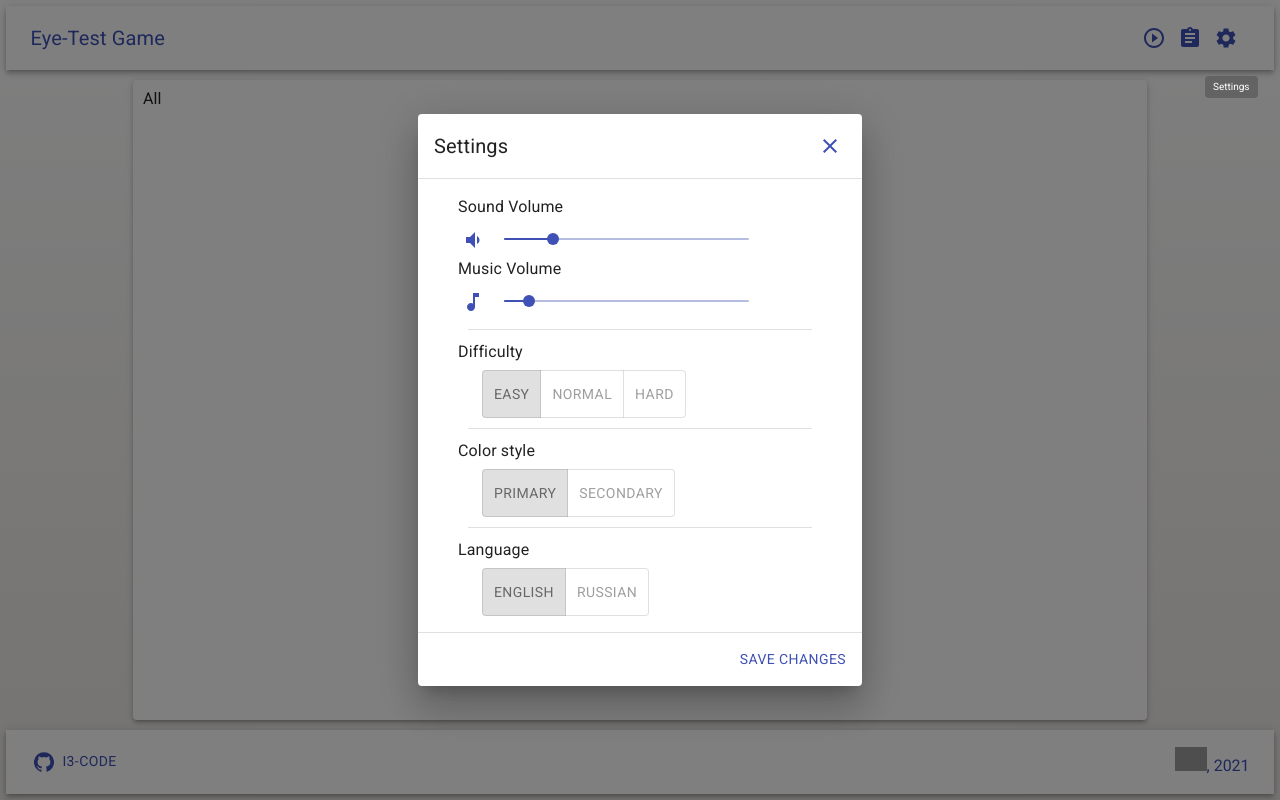
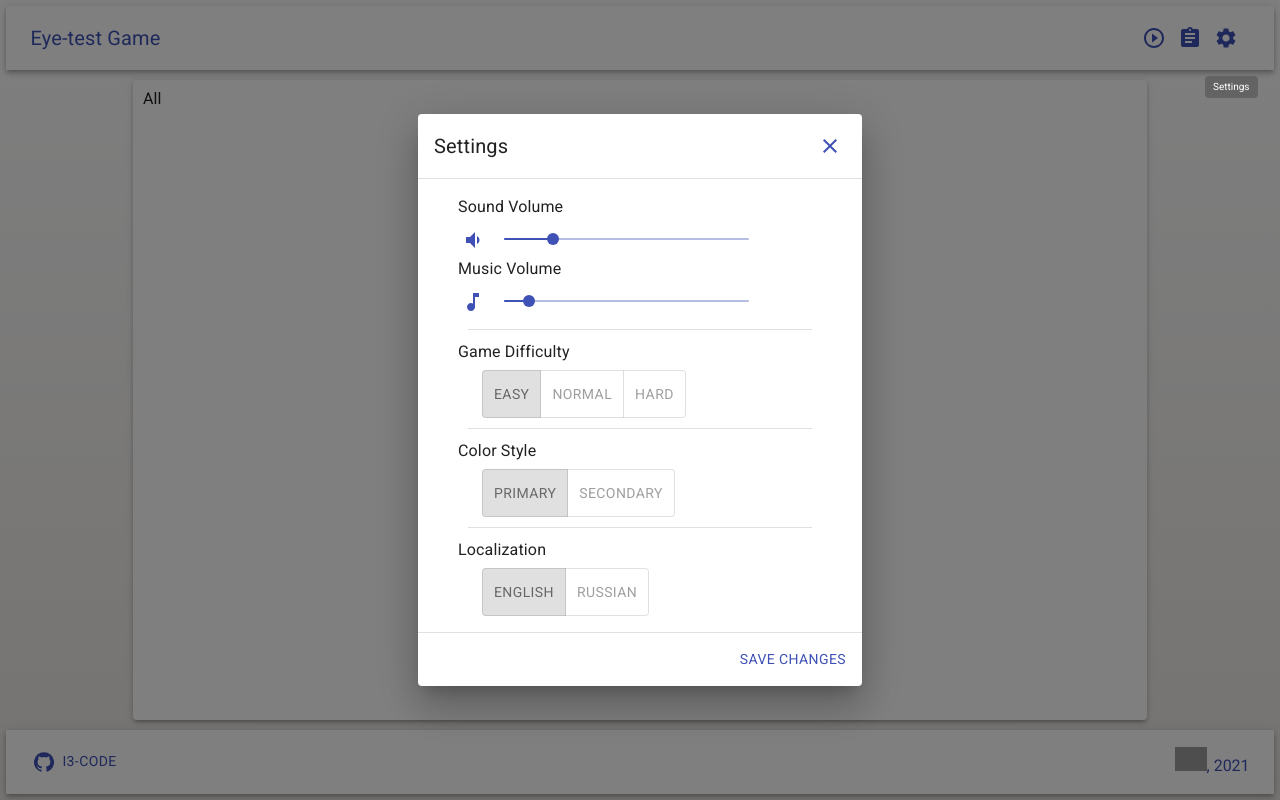
Before and after one commit to i3-code/react-game, a React app in the folder react-game/: page / in a window 1280 px wide. Both pictures are taken after a click on the button 1225 px from the left and 38 px from the top of the page. Built offline with nearby package versions, Linux system fonts and the light colour scheme; no server answers; grey boxes are pictures that could not be loaded.

Commit message:
feat: localization

```diff
--- a/react-game/src/js/App.jsx
+++ b/react-game/src/js/App.jsx
@@ -1,4 +1,4 @@
-import React, { useEffect } from 'react';
+import React, { useEffect, useReducer } from 'react';
 import useSound from 'use-sound';
 
 import musicFile from '../assets/sounds/music.mp3';
@@ -9,8 +9,8 @@ import Bottom from './components/Bottom/Bottom';
 
 const cookieVersion = 1;
 const settings = JSON.parse(localStorage.getItem('react-game-settings-2021q1')) || {
-  sound: { volume: 20 },
-  music: { volume: 10 },
+  sound: 20,
+  music: 10,
   difficulty: 0,
   color: 'primary',
   locale: 'en',
@@ -20,54 +20,53 @@ const settings = JSON.parse(localStorage.getItem('react-game-settings-2021q1'))
   lives: 0,
   cookieVersion,
 };
-
 const savedVersion = settings.cookieVersion;
 if (savedVersion !== cookieVersion) localStorage.clear();
 
-function modSettings(oldSettings, newSettings) {
-  const objLink = oldSettings;
-  Object.entries(newSettings).forEach(([key, value]) => {
-    const origValue = objLink[key];
-    if (typeof origValue !== 'object') {
-      objLink[key] = value;
-    } else {
-      modSettings(origValue, value);
-    }
-  });
+function reducer(state, action) {
+  const { type, value } = action;
+  if (!type) throw new Error('Unknown action');
+  const newState = {
+    ...state,
+    [type]: value,
+  };
+  localStorage.setItem('react-game-settings-2021q1', JSON.stringify(newState));
+  return newState;
 }
 
-function saveSettings(newSettings) {
-  modSettings(settings, newSettings || {});
-  localStorage.setItem('react-game-settings-2021q1', JSON.stringify(settings));
-}
-settings.saveSettingsCallBack = saveSettings;
-
 export default function App() {
-  const { music } = settings;
-  const [musicValue, musicSetValue] = React.useState(music.volume);
+  const [state, dispatch] = useReducer(reducer, settings);
+  const { music } = state;
 
   const [play, { pause, isPlaying }] = useSound(musicFile, {
-    volume: musicValue / 100,
-    autoplay: true,
+    volume: music / 100,
     loop: true,
   });
 
-  const handleMusicChange = (volume) => {
-    musicSetValue(volume);
-    saveSettings({ music: { volume } });
-    if (!volume) pause();
-    if (volume && !isPlaying) play();
+  useEffect(() => {
+    if (!music) pause();
+    if (music && !isPlaying) play();
+  });
+
+  const callBacks = {
+    sound: (event, value) => dispatch({ type: 'sound', value }),
+    music: (event, value) => dispatch({ type: 'music', value }),
+    difficulty: (event, value) => dispatch({ type: 'difficulty', value }),
+    color: (event, value) => dispatch({ type: 'color', value }),
+    locale: (event, value) => dispatch({ type: 'locale', value }),
+    dispatch,
   };
 
-  useEffect(() => {
-    music.changeCallBack = handleMusicChange;
-  }, []);
+  const appSettings = {
+    settings: state,
+    callBacks,
+  };
 
   return (
     <div className="app">
-      <Top settings={settings} />
+      <Top data={appSettings} />
       <Center />
-      <Bottom settings={settings} />
+      <Bottom data={appSettings} />
     </div>
   );
 }
--- a/react-game/src/js/components/Bottom/Bottom.jsx
+++ b/react-game/src/js/components/Bottom/Bottom.jsx
@@ -17,7 +17,8 @@ const makeStyleFunc = makeStyles({
 
 export default function Bottom(props) {
   const style = makeStyleFunc();
-  const { settings } = props;
+  const { data } = props;
+  const { settings } = data;
   const { color } = settings;
   return (
     <div className={style.root}>
--- a/react-game/src/js/components/Top/SettingsMenu/Color/Color.jsx
+++ b/react-game/src/js/components/Top/SettingsMenu/Color/Color.jsx
@@ -4,23 +4,26 @@ import ToggleButtonGroup from '@material-ui/lab/ToggleButtonGroup';
 import Typography from '@material-ui/core/Typography';
 import Container from '@material-ui/core/Container';
 
+import { LOCALE } from '../../../../constants/locale';
+
 export default function Color(props) {
-  const { value, callBack } = props;
+  const { value, callBack, localeValue } = props;
+  const locale = LOCALE[localeValue];
 
   return (
     <div>
       <Typography id="continuous-slider" gutterBottom>
-        Color style
+        {locale.colorStyle}
       </Typography>
       <Container>
         <ToggleButtonGroup
           value={value}
           exclusive
           onChange={callBack}
-          aria-label="color style"
+          aria-label={locale.colorStyle}
         >
-          <ToggleButton value="primary" aria-label="primary">primary</ToggleButton>
-          <ToggleButton value="secondary" aria-label="secondary">secondary</ToggleButton>
+          <ToggleButton value="primary" aria-label={locale.primary}>{locale.primary}</ToggleButton>
+          <ToggleButton value="secondary" aria-label={locale.secondary}>{locale.secondary}</ToggleButton>
         </ToggleButtonGroup>
       </Container>
     </div>
--- a/react-game/src/js/components/Top/SettingsMenu/Difficulty/Difficulty.jsx
+++ b/react-game/src/js/components/Top/SettingsMenu/Difficulty/Difficulty.jsx
@@ -4,24 +4,27 @@ import ToggleButtonGroup from '@material-ui/lab/ToggleButtonGroup';
 import Typography from '@material-ui/core/Typography';
 import Container from '@material-ui/core/Container';
 
+import { LOCALE } from '../../../../constants/locale';
+
 export default function Difficulty(props) {
-  const { value, callBack } = props;
+  const { value, callBack, localeValue } = props;
+  const locale = LOCALE[localeValue];
 
   return (
     <div>
       <Typography id="continuous-slider" gutterBottom>
-        Difficulty
+        {locale.difficulty}
       </Typography>
       <Container>
         <ToggleButtonGroup
           value={value}
           exclusive
           onChange={callBack}
-          aria-label="game difficulty"
+          aria-label={locale.difficulty}
         >
-          <ToggleButton value={0} aria-label="easy">easy</ToggleButton>
-          <ToggleButton value={1} aria-label="normal">normal</ToggleButton>
-          <ToggleButton value={2} aria-label="hard">hard</ToggleButton>
+          <ToggleButton value={0} aria-label={locale.easy}>{locale.easy}</ToggleButton>
+          <ToggleButton value={1} aria-label={locale.normal}>{locale.normal}</ToggleButton>
+          <ToggleButton value={2} aria-label={locale.hard}>{locale.hard}</ToggleButton>
         </ToggleButtonGroup>
       </Container>
     </div>
--- a/react-game/src/js/components/Top/SettingsMenu/Language/Language.jsx
+++ b/react-game/src/js/components/Top/SettingsMenu/Language/Language.jsx
@@ -4,23 +4,26 @@ import ToggleButtonGroup from '@material-ui/lab/ToggleButtonGroup';
 import Typography from '@material-ui/core/Typography';
 import Container from '@material-ui/core/Container';
 
+import { LOCALE } from '../../../../constants/locale';
+
 export default function Language(props) {
-  const { value, callBack } = props;
+  const { value, callBack, localeValue } = props;
+  const locale = LOCALE[localeValue];
 
   return (
     <div>
       <Typography id="continuous-slider" gutterBottom>
-        Language
+        {locale.localization}
       </Typography>
       <Container>
         <ToggleButtonGroup
           value={value}
           exclusive
           onChange={callBack}
-          aria-label="english"
+          aria-label={locale.localization}
         >
-          <ToggleButton value="en" aria-label="english">english</ToggleButton>
-          <ToggleButton value="ru" aria-label="russian">russian</ToggleButton>
+          <ToggleButton value="en" aria-label={locale.english}>{locale.english}</ToggleButton>
+          <ToggleButton value="ru" aria-label={locale.russian}>{locale.russian}</ToggleButton>
         </ToggleButtonGroup>
       </Container>
     </div>
--- a/react-game/src/js/components/Top/SettingsMenu/MusicVolume/MusicVolume.jsx
+++ b/react-game/src/js/components/Top/SettingsMenu/MusicVolume/MusicVolume.jsx
@@ -8,14 +8,18 @@ import { Tooltip } from '@material-ui/core';
 import MusicNoteIcon from '@material-ui/icons/MusicNote';
 import MusicOffIcon from '@material-ui/icons/MusicOff';
 
+import { LOCALE } from '../../../../constants/locale';
+
 const useStyles = makeStyles({
   root: { width: '80%' },
 });
 
 function VolumeButton(props) {
-  const { value } = props;
+  const { value, localeValue } = props;
+  const locale = LOCALE[localeValue];
+
   const button = (value) ? <MusicNoteIcon /> : <MusicOffIcon />;
-  const tooltip = (value) ? 'Mute Music' : 'Enable Music';
+  const tooltip = (value) ? locale.muteMusic : locale.enableMusic;
   return (
     <Tooltip title={tooltip}>
       {button}
@@ -26,7 +30,13 @@ function VolumeButton(props) {
 export default function MusicVolume(props) {
   const classes = useStyles();
 
-  const { value, callBack, color } = props;
+  const {
+    value,
+    callBack,
+    color,
+    localeValue,
+  } = props;
+  const locale = LOCALE[localeValue];
   const [volume, setVolume] = React.useState(0);
 
   const handleVolumeSwitch = (event) => {
@@ -43,12 +53,12 @@ export default function MusicVolume(props) {
   return (
     <div className={classes.root}>
       <Typography id="continuous-slider" gutterBottom>
-        Music Volume
+        {locale.musicVolume}
       </Typography>
       <Grid container spacing={2}>
         <Grid item>
           <IconButton color={color} aria-label="Volume" onClick={handleVolumeSwitch} size="small">
-            <VolumeButton value={value} />
+            <VolumeButton value={value} localeValue={localeValue} />
           </IconButton>
         </Grid>
         <Grid item xs>
--- a/react-game/src/js/components/Top/SettingsMenu/SettingsMenu.jsx
+++ b/react-game/src/js/components/Top/SettingsMenu/SettingsMenu.jsx
@@ -17,6 +17,8 @@ import MusicVolume from './MusicVolume/MusicVolume';
 import Difficulty from './Difficulty/Difficulty';
 import Color from './Color/Color';
 import Language from './Language/Language';
+
+import { LOCALE } from '../../../constants/locale';
 
 const styles = (theme) => ({
   root: {
@@ -68,31 +70,21 @@ const DialogActions = withStyles((theme) => ({
 
 export default function SettingsMenu(props) {
   const [open, setOpen] = React.useState(false);
-  const { settings } = props;
+  const { data } = props;
+  const { settings, callBacks } = data;
   const {
     sound,
     music,
     difficulty,
     color,
     locale,
-    saveSettingsCallBack,
   } = settings;
 
-  const [soundValue, soundSetValue] = React.useState(sound.volume);
-  const [musicValue, musicSetValue] = React.useState(music.volume);
   const [difficultyValue, difficultySetValue] = React.useState(difficulty);
   const [colorValue, colorSetValue] = React.useState(color);
   const [localeValue, localeSetValue] = React.useState(locale);
 
-  const handleSoundChange = (event, newValue) => {
-    soundSetValue(newValue);
-  };
-
-  const handleMusicChange = (event, newValue) => {
-    const { changeCallBack } = music;
-    musicSetValue(newValue);
-    changeCallBack(newValue);
-  };
+  const language = LOCALE[localeValue];
 
   const handleDifficultyChange = (event, newValue) => {
     if (newValue !== null) difficultySetValue(newValue);
@@ -121,41 +113,60 @@ export default function SettingsMenu(props) {
       color: colorValue,
       locale: localeValue,
     };
-    saveSettingsCallBack(newSettings);
-    handleClose();
+    Object.entries(newSettings).forEach(([type, value]) => callBacks.dispatch({ type, value }));
+    setOpen(false);
   };
 
   const style = makeStyleFunc();
 
   return (
-    <Tooltip title="Settings">
+    <Tooltip title={language.settings}>
       <div>
         <IconButton edge="start" color={color} aria-label="Settings" onClick={handleClickOpen}>
           <SettingsIcon />
         </IconButton>
         <Dialog onClose={handleClose} aria-labelledby="customized-dialog-title" open={open} fullWidth maxWidth="xs">
           <DialogTitle id="customized-dialog-title" onClose={handleClose} color={colorValue}>
-            Settings
+            {language.settings}
           </DialogTitle>
           <DialogContent dividers>
             <Container>
-              <SoundVolume value={soundValue} callBack={handleSoundChange} color={colorValue} />
-              <MusicVolume value={musicValue} callBack={handleMusicChange} color={colorValue} />
+              <SoundVolume
+                value={sound}
+                callBack={callBacks.sound}
+                color={colorValue}
+                localeValue={localeValue}
+              />
+              <MusicVolume
+                value={music}
+                callBack={callBacks.music}
+                color={colorValue}
+                localeValue={localeValue}
+              />
               <Divider className={style.divider} />
-              <Difficulty value={difficultyValue} callBack={handleDifficultyChange} />
+              <Difficulty
+                value={difficultyValue}
+                callBack={handleDifficultyChange}
+                localeValue={localeValue}
+              />
               <Divider className={style.divider} />
-              <Color value={colorValue} callBack={handleColorChange} />
+              <Color value={colorValue} callBack={handleColorChange} localeValue={localeValue} />
               <Divider className={style.divider} />
-              <Language value={localeValue} callBack={handleLocaleChange} />
+              <Language
+                value={localeValue}
+                callBack={handleLocaleChange}
+                localeValue={localeValue}
+              />
             </Container>
           </DialogContent>
           <DialogActions>
             <Button autoFocus onClick={handleSave} color={colorValue}>
-              Save changes
+              {language.saveChanges}
             </Button>
           </DialogActions>
         </Dialog>
       </div>
     </Tooltip>
+
   );
 }
--- a/react-game/src/js/components/Top/SettingsMenu/SoundVolume/SoundVolume.jsx
+++ b/react-game/src/js/components/Top/SettingsMenu/SoundVolume/SoundVolume.jsx
@@ -8,14 +8,18 @@ import { Tooltip } from '@material-ui/core';
 import VolumeDown from '@material-ui/icons/VolumeDown';
 import VolumeOffIcon from '@material-ui/icons/VolumeOff';
 
+import { LOCALE } from '../../../../constants/locale';
+
 const useStyles = makeStyles({
   root: { width: '80%' },
 });
 
 function VolumeButton(props) {
-  const { value } = props;
+  const { value, localeValue } = props;
+  const locale = LOCALE[localeValue];
+
   const button = (value) ? <VolumeDown /> : <VolumeOffIcon />;
-  const tooltip = (value) ? 'Mute Sound' : 'Enable Sound';
+  const tooltip = (value) ? locale.muteSound : locale.enableSound;
   return (
     <Tooltip title={tooltip}>
       {button}
@@ -26,7 +30,13 @@ function VolumeButton(props) {
 export default function SoundVolume(props) {
   const classes = useStyles();
 
-  const { value, callBack, color } = props;
+  const {
+    value,
+    callBack,
+    color,
+    localeValue,
+  } = props;
+  const locale = LOCALE[localeValue];
   const [volume, setVolume] = React.useState(0);
 
   const handleVolumeSwitch = (event) => {
@@ -43,12 +53,12 @@ export default function SoundVolume(props) {
   return (
     <div className={classes.root}>
       <Typography id="continuous-slider" gutterBottom>
-        Sound Volume
+        {locale.soundVolume}
       </Typography>
       <Grid container spacing={2}>
         <Grid item>
           <IconButton color={color} aria-label="Volume" onClick={handleVolumeSwitch} size="small">
-            <VolumeButton value={value} />
+            <VolumeButton value={value} localeValue={localeValue} />
           </IconButton>
         </Grid>
         <Grid item xs>
--- a/react-game/src/js/components/Top/Top.jsx
+++ b/react-game/src/js/components/Top/Top.jsx
@@ -10,36 +10,40 @@ import { Tooltip } from '@material-ui/core';
 
 import SettingsMenu from './SettingsMenu/SettingsMenu';
 
+import { LOCALE } from '../../constants/locale';
+
 const makeStyleFunc = makeStyles({
   title: { flexGrow: 1 },
 });
 
 export default function Top(props) {
   const style = makeStyleFunc();
-  const { settings } = props;
+  const { data } = props;
+  const { settings } = data;
   const { color } = settings;
+  const locale = LOCALE[settings.locale];
 
   return (
     <div className={style.root}>
       <AppBar position="static" color="inherit">
         <Toolbar>
           <Typography variant="h6" className={style.title} color={color}>
-            Eye-Test Game
+            {locale.appName}
           </Typography>
 
-          <Tooltip title="Auto Play">
-            <IconButton edge="start" color={color} variant="outlined" aria-label="Auto Play">
+          <Tooltip title={locale.autoPlay}>
+            <IconButton edge="start" color={color} variant="outlined" aria-label={locale.autoPlay}>
               <PlayCircleOutlineIcon />
             </IconButton>
           </Tooltip>
 
-          <Tooltip title="High Score">
-            <IconButton edge="start" color={color} aria-label="High Score">
+          <Tooltip title={locale.highScore}>
+            <IconButton edge="start" color={color} aria-label={locale.highScore}>
               <AssignmentIcon />
             </IconButton>
           </Tooltip>
 
-          <SettingsMenu settings={settings} />
+          <SettingsMenu data={data} />
         </Toolbar>
       </AppBar>
     </div>
--- /dev/null
+++ b/react-game/src/js/constants/locale.js
@@ -0,0 +1,50 @@
+export const LOCALE = {
+  en: {
+    appName: 'Eye-test Game',
+    autoPlay: 'Auto Play',
+    highScore: 'High Score',
+    settings: 'Settings',
+    soundVolume: 'Sound Volume',
+    musicVolume: 'Music Volume',
+    difficulty: 'Game Difficulty',
+    colorStyle: 'Color Style',
+    localization: 'Localization',
+    saveChanges: 'Save Changes',
+    primary: 'primary',
+    secondary: 'secondary',
+    easy: 'easy',
+    normal: 'normal',
+    hard: 'hard',
+    english: 'english',
+    russian: 'russian',
+    muteMusic: 'Mute Music',
+    enableMusic: 'Enable Music',
+    muteSound: 'Mute Sound',
+    enableSound: 'Enable Sound',
+  },
+  ru: {
+    appName: 'Тест-глаз Игра',
+    autoPlay: 'Авто проигрывание',
+    highScore: 'Таблица рекордов',
+    settings: 'Настройки',
+    soundVolume: 'Громкость Звука',
+    musicVolume: 'Громкость Музыки',
+    difficulty: 'Сложность Игры',
+    colorStyle: 'Цветовой Стиль',
+    localization: 'Локализация',
+    saveChanges: 'Сохранить Изменения',
+    primary: 'основной',
+    secondary: 'вторичный',
+    easy: 'легко',
+    normal: 'нормально',
+    hard: 'сложно',
+    english: 'английский',
+    russian: 'русский',
+    muteMusic: 'Выключить Музыку',
+    enableMusic: 'Включить Музыку',
+    muteSound: 'Выключить Звук',
+    enableSound: 'Включить Звук',
+  },
+};
+
+export default LOCALE;
```
Also changed, not shown: 2 other files (tests, documents, lock files or other folders).
